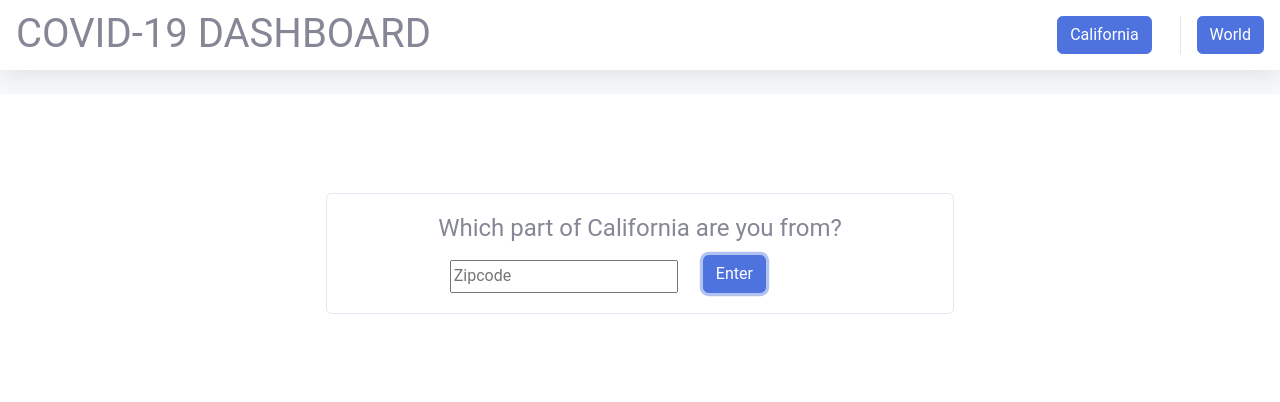
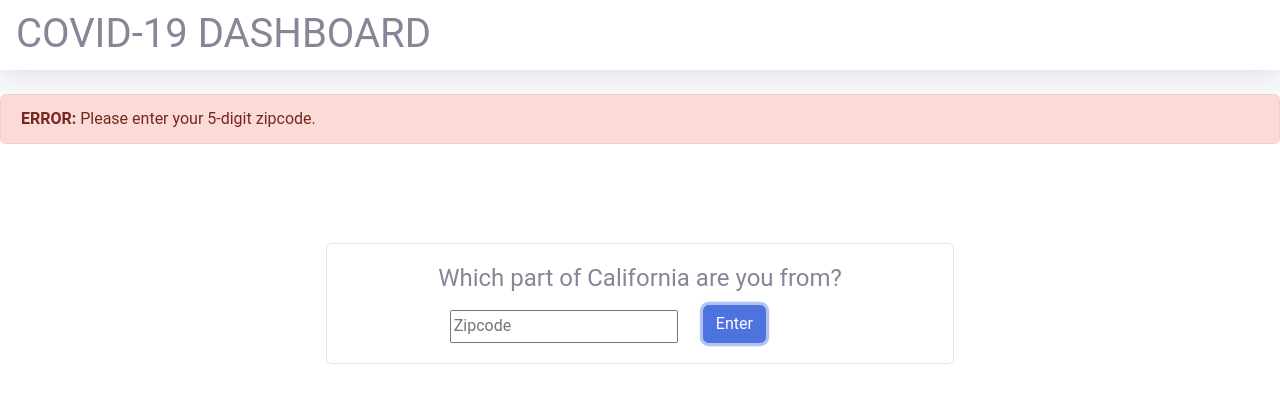
Before and after one commit to rohithravin/COVID-19-Dashboard, an Angular app in the folder corona-dashboard/: page / in a window 1280 px wide. Both pictures are taken after a click on the button "Enter". Shown: the top 402 px of the page. Built offline with nearby package versions, Linux system fonts and the light colour scheme.

Commit message:
add ui functionality

```diff
--- a/corona-dashboard/src/app/app.component.html
+++ b/corona-dashboard/src/app/app.component.html
@@ -4,7 +4,7 @@
           <nav class="navbar navbar-light navbar-expand bg-white shadow mb-4 topbar static-top">
               <div class="container-fluid">
                   <h1 style="margin-top: 5px; color:#858796;">COVID-19 DASHBOARD</h1><button class="btn btn-link d-md-none rounded-circle mr-3" id="sidebarToggleTop" type="button"><i class="fas fa-bars"></i></button>
-                  <ul class="nav navbar-nav flex-nowrap ml-auto">
+                  <ul class="nav navbar-nav flex-nowrap ml-auto" *ngIf="this.accessTabsFlag">
                       <li class="nav-item dropdown no-arrow mx-1" role="presentation"><button class="btn btn-primary" type="button" >California</button></li>
                       <li class="nav-item dropdown no-arrow mx-1" role="presentation">
                           <div class="shadow dropdown-list dropdown-menu dropdown-menu-right" aria-labelledby="alertsDropdown"></div>
@@ -17,17 +17,22 @@
       </div>
   </div>
 </div>
+<div *ngIf="this.landingPageFlag">
+<div class="alert alert-danger" role="alert" *ngIf="this.userInputErrFlag"><strong>ERROR: </strong> {{ this.userInputErrMsg }}</div>
 <div class="row" style="margin-top: 99px;">
     <div class="col-lg-6 offset-lg-3">
         <div class="card">
             <div class="card-body">
                 <h4 class="card-title" style="text-align: center; color:#858796;">Which part of California are you from?</h4>
                 <div class="row">
-                    <div class="col offset-lg-2" style="display: flex; justify-content: center;"><input type="number" placeholder="Zipcode" style="margin-top: 5px;"></div>
-                    <div class="col" style="display: flex; justify-content: left;"><button class="btn btn-primary text-center" type="button" style="margin-left: 0px;">Enter</button></div>
+                    <div class="col offset-lg-2" style="display: flex; justify-content: center;"><input type="number" placeholder="Zipcode" style="margin-top: 5px;" [(ngModel)]="zipcode" required></div>
+                    <div class="col" style="display: flex; justify-content: left;"><button class="btn btn-primary text-center" type="button" style="margin-left: 0px;" (click)="onZipcodeClick()">Enter</button></div>
                 </div>
             </div>
         </div>
     </div>
 </div>
+</div>
+<app-world-dashboard *ngIf="this.worldDashboardFlag"></app-world-dashboard>
+<app-cali-dashboard *ngIf="this.caliDashboardFlag"></app-cali-dashboard>
 <router-outlet></router-outlet>
--- a/corona-dashboard/src/app/app.component.ts
+++ b/corona-dashboard/src/app/app.component.ts
@@ -8,9 +8,36 @@ import { Component, Inject} from '@angular/core';
 export class AppComponent {
 
   title = 'corona-dashboard';
-  animal: string;
-  name: string;
 
-  constructor() {}
+  zipcode:number;
+  userInputErrMsg: string;
+  userInputErrFlag: boolean;
+  accessTabsFlag: boolean;
+  caliDashboardFlag: boolean;
+  worldDashboardFlag: boolean;
+  landingPageFlag: boolean;
 
+  constructor() {
+    this.userInputErrMsg = '';
+    this.userInputErrFlag = false;
+    this.accessTabsFlag = false;
+
+    this.caliDashboardFlag = false;
+    this.worldDashboardFlag = false;
+    this.landingPageFlag = true;
+  }
+
+  onZipcodeClick(){
+    if (this.zipcode != undefined && this.zipcode.toString().length == 5 ){
+      this.userInputErrFlag = false;
+      this.accessTabsFlag = true;
+      this.landingPageFlag = false;
+      this.caliDashboardFlag = true;
+    }
+    else{
+      this.userInputErrMsg = 'Please enter your 5-digit zipcode.';
+      this.userInputErrFlag = true;
+      this.accessTabsFlag = false;
+    }
+  }
 }
--- a/corona-dashboard/src/app/app.module.ts
+++ b/corona-dashboard/src/app/app.module.ts
@@ -6,6 +6,7 @@ import { NgbModule } from '@ng-bootstrap/ng-bootstrap';
 import { NoopAnimationsModule } from '@angular/platform-browser/animations';
 import { CaliDashboardComponent } from './cali-dashboard/cali-dashboard.component';
 import { WorldDashboardComponent } from './world-dashboard/world-dashboard.component';
+import { FormsModule } from '@angular/forms';
 
 @NgModule({
   declarations: [
@@ -17,7 +18,8 @@ import { WorldDashboardComponent } from './world-dashboard/world-dashboard.compo
     BrowserModule,
     AppRoutingModule,
     NgbModule,
-    NoopAnimationsModule
+    NoopAnimationsModule,
+    FormsModule
   ],
   providers: [],
   bootstrap: [AppComponent]
```
